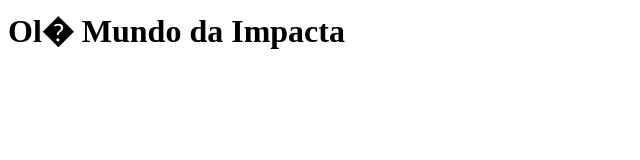
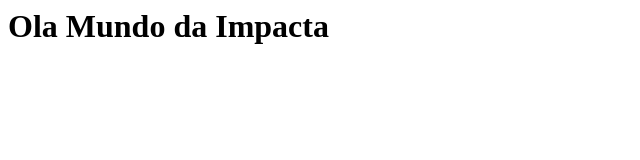
Before and after one commit to Brumaiaof/aulaDevOps, a plain HTML site: page index.html in a window 1280 px wide. Shown: the whole page, without its empty margins (0-640 px from the left). Drawn offline with Linux system fonts and the light colour scheme.

Commit message:
Update index.html

```diff
--- a/index.html
+++ b/index.html
@@ -1 +1 @@
-<h1> Ol� Mundo da Impacta </h1>
+<h1> Ola Mundo da Impacta </h1>
```
